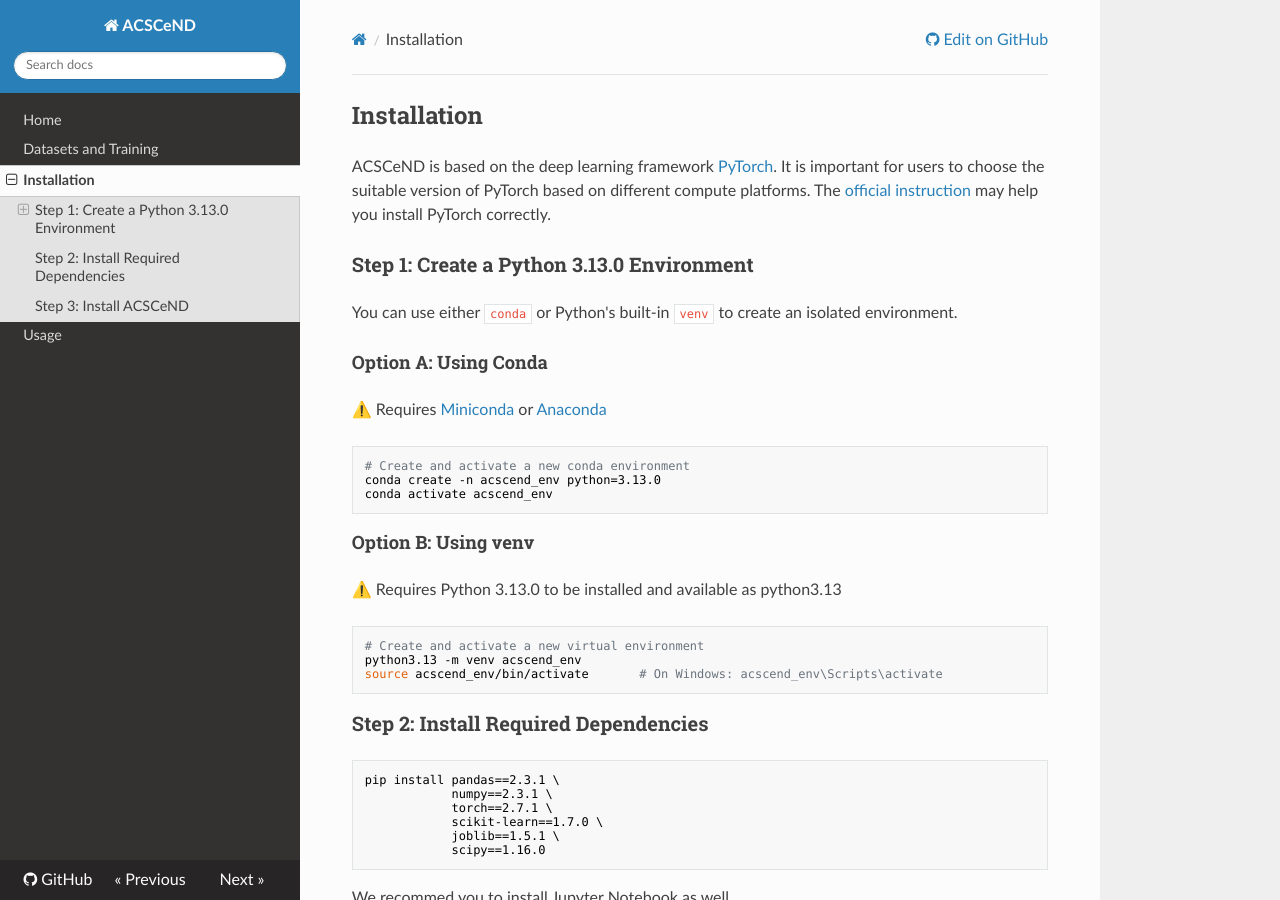
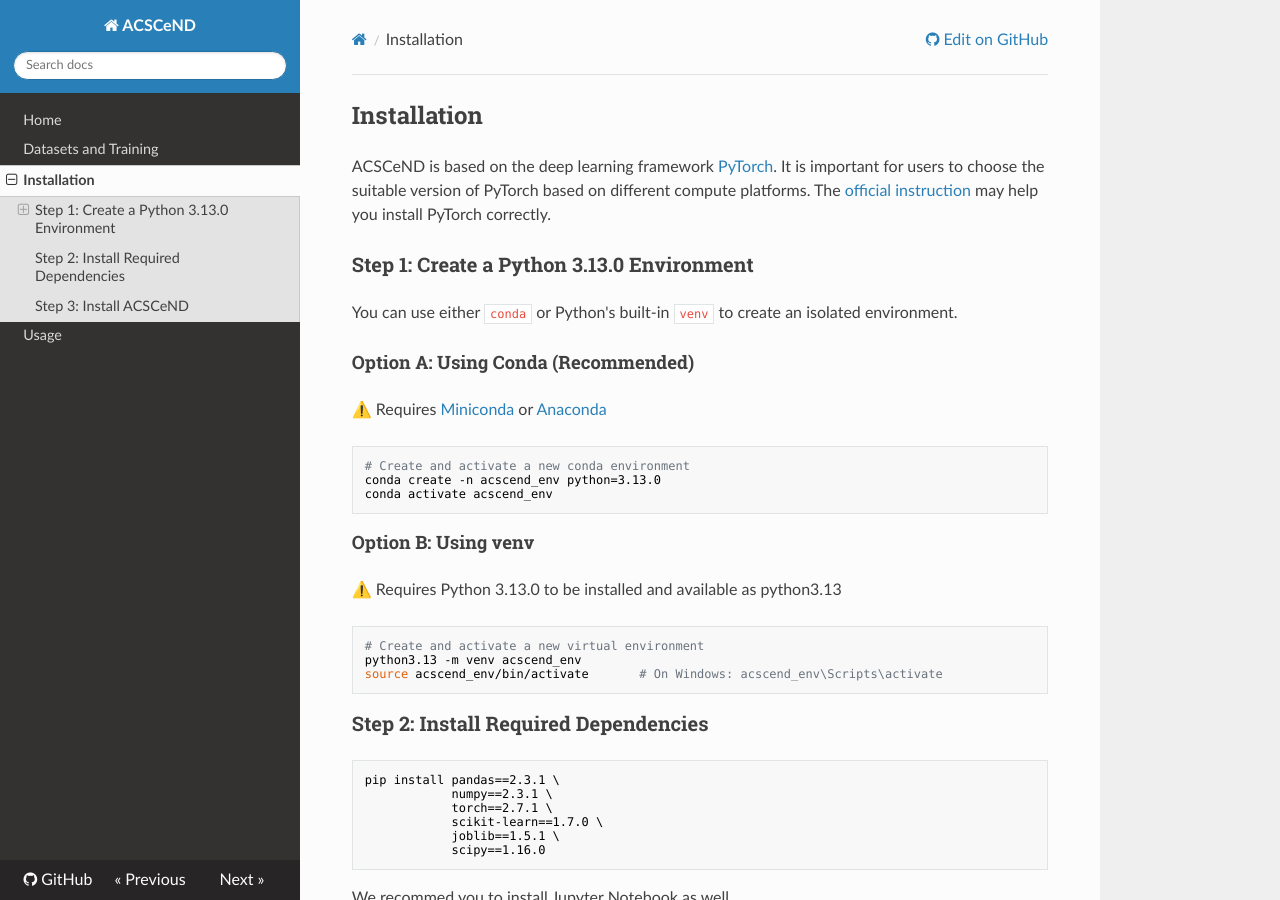
Before and after one commit to SML-CompBio/ACSCEND, an MkDocs documentation site: the page built from docs/installation.md, in a window 1280 px wide and 900 px high. Built offline with MkDocs 1.6.1, drawn with Linux system fonts in a browser that asks for light colours; nearby versions of some CDN libraries.

Commit message:
Update installation.md

````diff
--- a/docs/installation.md
+++ b/docs/installation.md
@@ -4,7 +4,7 @@ ACSCeND is based on the deep learning framework [PyTorch](https://pytorch.org).
 ### Step 1: Create a Python 3.13.0 Environment
 You can use either `conda` or Python's built-in `venv` to create an isolated environment.
 
-#### Option A: Using Conda
+#### Option A: Using Conda (Recommended)
 ⚠️ Requires [Miniconda](https://docs.conda.io/en/latest/miniconda.html) or [Anaconda](https://www.anaconda.com/)
 ```bash
 # Create and activate a new conda environment
````
